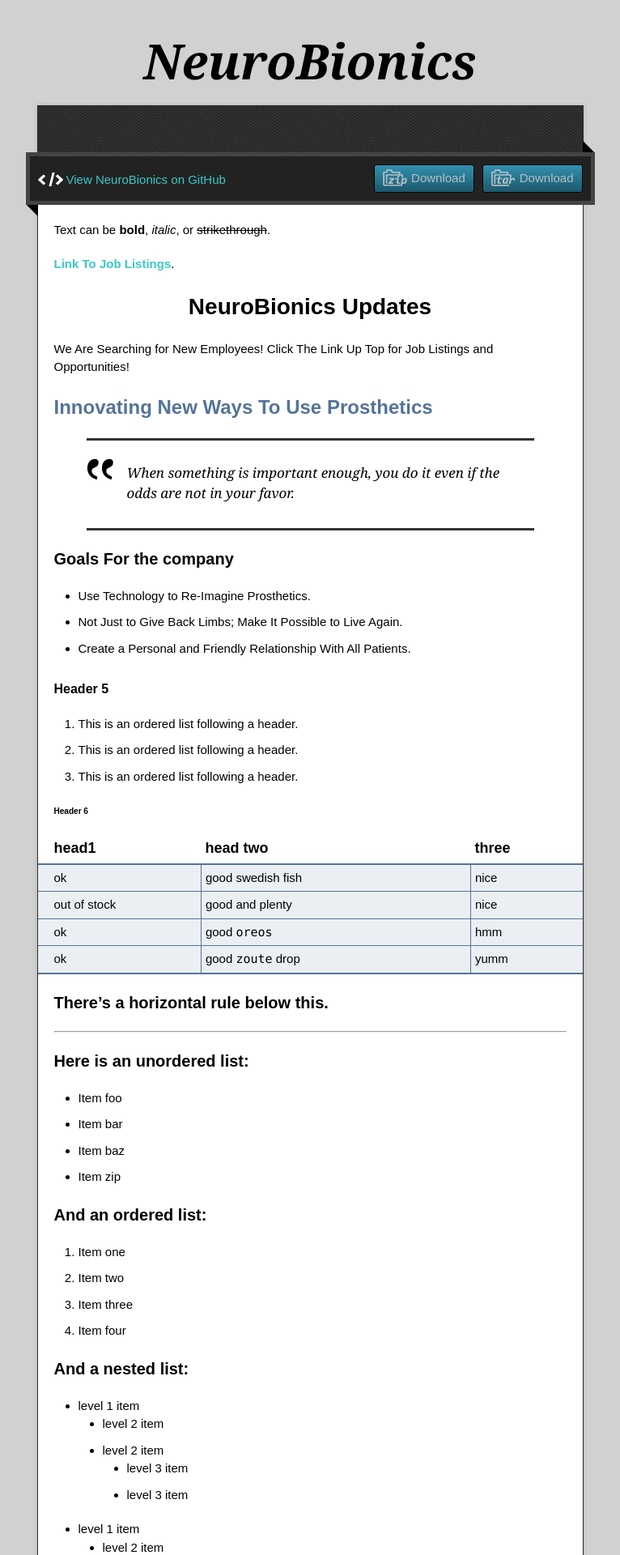
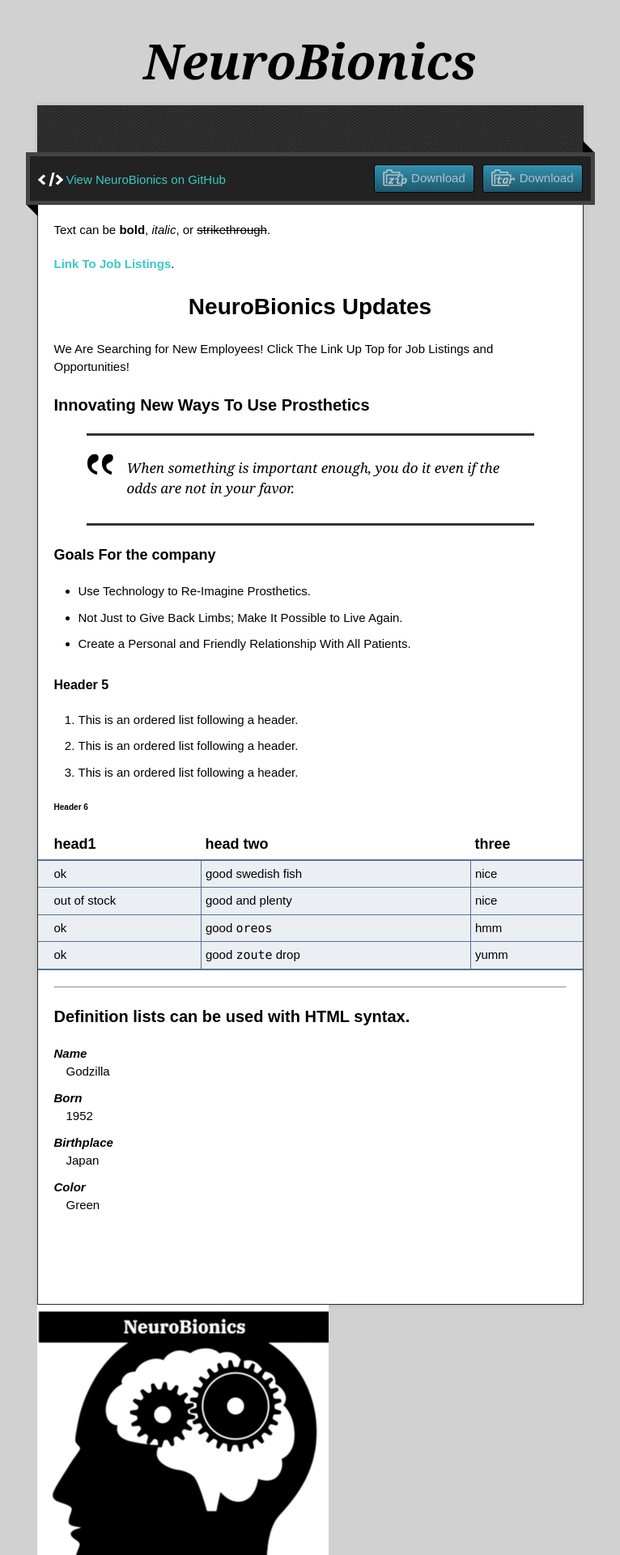
Before and after one commit to EricAndCo/NeuroBionics, a Jekyll site: the page built from index.md, in a window 1280 px wide. Shown: the top 1920 px of the page at 81% size, without its empty margins (257-1023 px from the left). Built offline with Jekyll 4.4.1, drawn with Linux system fonts in a browser that asks for light colours; the repository's description, which GitHub fills in, is left out; some of the changed text lies outside the part shown.

Commit message:
company logo

````diff
--- a/_layouts/default.html
+++ b/_layouts/default.html
@@ -41,6 +41,11 @@
         </article>
       </div>
     </div>
+
+      <div class="Company-Logo">
+        <img src="favicon.png">
+      </div>
+
     <footer>
       <div class="owner">
       {% if site.github.is_project_page %}
--- a/_sass/jekyll-theme-time-machine.scss
+++ b/_sass/jekyll-theme-time-machine.scss
@@ -23,6 +23,11 @@ a:hover {
 
 code, pre {
   font-family: 'Monaco', 'Lucida Console', monospace;
+}
+
+img.Company-Logo {
+  align: Center;
+  size: 50%,50%;
 }
 
 h1.title {
--- a/index.md
+++ b/index.md
@@ -10,11 +10,11 @@ Text can be **bold**, _italic_, or ~~strikethrough~~.
 
   We Are Searching for New Employees! Click The Link Up Top for Job Listings and Opportunities!
 
-## Innovating New Ways To Use Prosthetics
+### Innovating New Ways To Use Prosthetics
 
 > When something is important enough, you do it even if the odds are not in your favor.
 
-### Goals For the company
+#### Goals For the company
 
 *   Use Technology to Re-Imagine Prosthetics.
 *   Not Just to Give Back Limbs; Make It Possible to Live Again.
@@ -35,47 +35,9 @@ Text can be **bold**, _italic_, or ~~strikethrough~~.
 | ok           | good `oreos`      | hmm   |
 | ok           | good `zoute` drop | yumm  |
 
-### There's a horizontal rule below this.
-
 * * *
 
-### Here is an unordered list:
 
-*   Item foo
-*   Item bar
-*   Item baz
-*   Item zip
-
-### And an ordered list:
-
-1.  Item one
-1.  Item two
-1.  Item three
-1.  Item four
-
-### And a nested list:
-
-- level 1 item
-  - level 2 item
-  - level 2 item
-    - level 3 item
-    - level 3 item
-- level 1 item
-  - level 2 item
-  - level 2 item
-  - level 2 item
-- level 1 item
-  - level 2 item
-  - level 2 item
-- level 1 item
-
-### Small image
-
-![Octocat](https://github.githubassets.com/images/icons/emoji/octocat.png)
-
-### Large image
-
-![Branching](https://guides.github.com/activities/hello-world/branching.png)
 
 
 ### Definition lists can be used with HTML syntax.
@@ -90,11 +52,3 @@ Text can be **bold**, _italic_, or ~~strikethrough~~.
 <dt>Color</dt>
 <dd>Green</dd>
 </dl>
-
-```
-Long, single-line code blocks should not wrap. They should horizontally scroll if they are too long. This line should be long enough to demonstrate this.
-```
-
-```
-The final element.
-```
````
